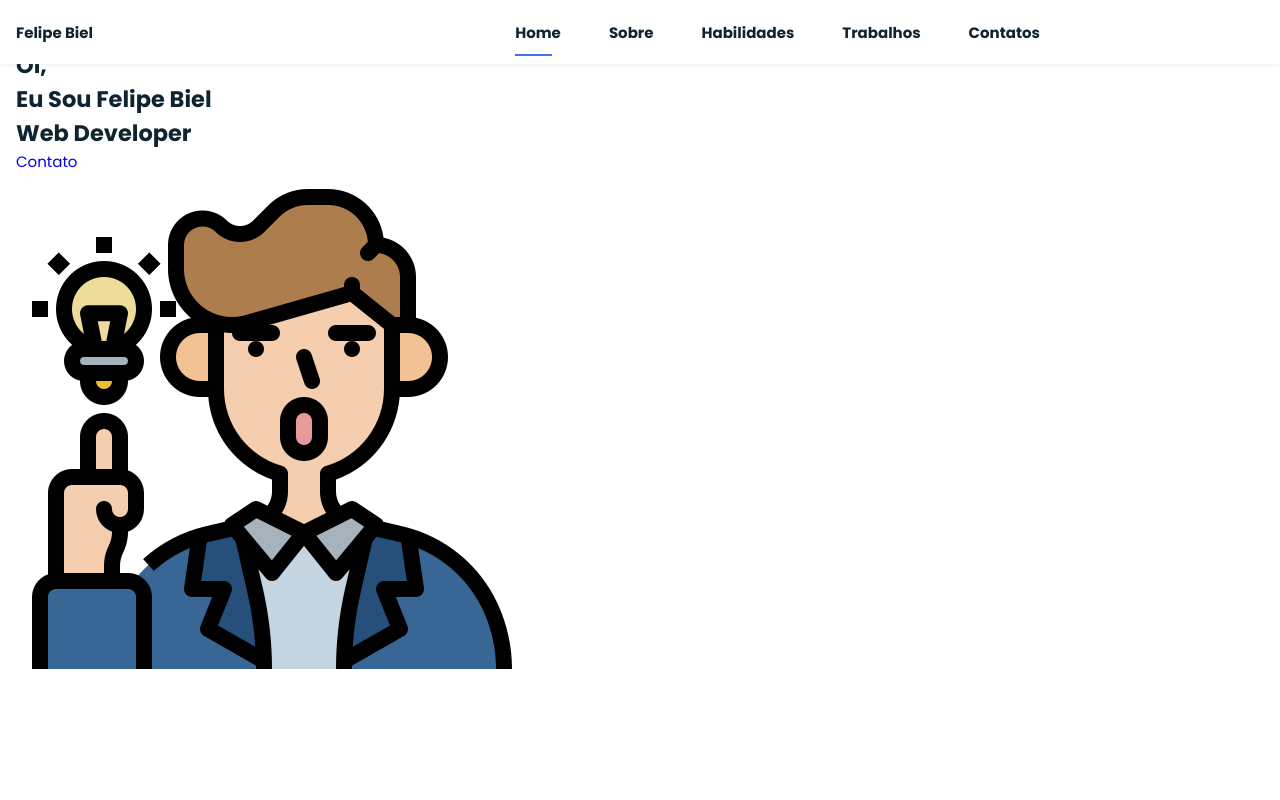
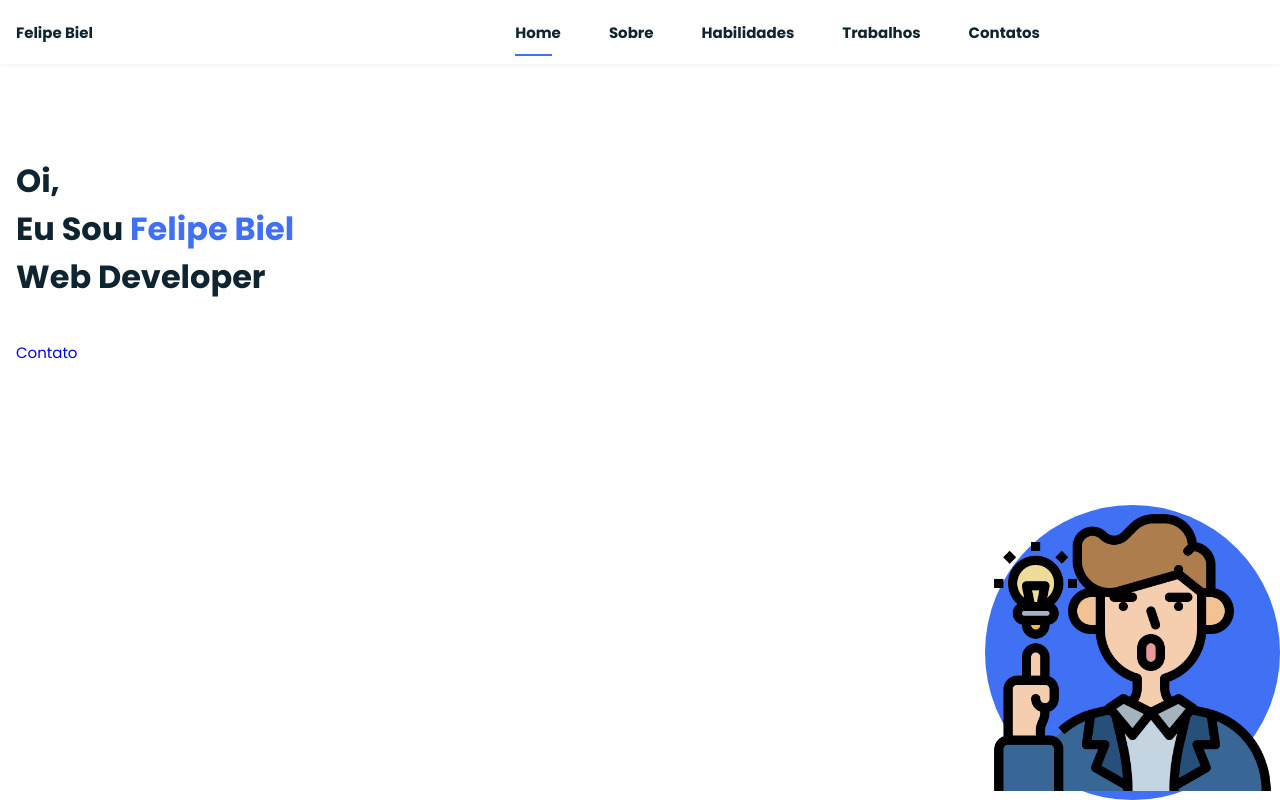
Before and after one commit to felipebiel/site-portifolio-2, a Vue app: page / in a window 1280 px wide. Built offline with nearby package versions, Linux system fonts and the light colour scheme; some icons are missing.

Commit message:
new: Forma de mudar a cor dos icones em hover dos contatos (limitação do boxicons)

```diff
--- a/src/components/home/Home.html
+++ b/src/components/home/Home.html
@@ -7,8 +7,14 @@
     </div>
 
     <div class="home__social">
-        <a href="#" class="home__social--icon"><i class='bx bxl-linkedin'></i></a>
-        <a href="#" class="home__social--icon"><i class='bx bxl-github'></i></a>
+        <a href="#" class="home__social--icon">
+            <box-icon name='linkedin' type='logo' :color="colorHover[0]" @mouseover="$set(colorHover, 0, '#4070f4')"
+                @mouseleave="$set(colorHover, 0, '#0e2431')"></box-icon>
+        </a>
+        <a href="#" class="home__social--icon">
+            <box-icon name='github' type='logo' :color="colorHover[1]" @mouseover="$set(colorHover, 1, '#4070f4')"
+                @mouseleave="$set(colorHover, 1, '#0e2431')"></box-icon>
+        </a>
     </div>
 
     <div class="home__img">
--- a/src/components/home/Home.js
+++ b/src/components/home/Home.js
@@ -0,0 +1,11 @@
+export default {
+    name: 'Home',
+    data() {
+        return {
+            colorHover: [
+                '#0e2431',
+                '#0e2431'
+            ]
+        }
+    },
+}
--- a/src/components/home/Home.scss
+++ b/src/components/home/Home.scss
@@ -0,0 +1,39 @@
+/* home */
+
+.home {
+    height: calc(100vh - var(--header-height));
+    row-gap: 1rem;
+  }
+
+  .home__data {
+    align-self: center;
+  }
+
+  .home__title {
+    font-size: var(--big-font-size);
+    margin-bottom: var(--mb-5);
+
+    &--color{
+        color: var(--first-color);
+    }
+  }
+
+
+  .home__social {
+    display: flex;
+    flex-direction: column;
+
+    &--icon{
+        width: max-content;
+        margin-bottom: var(--mb-2);
+    }
+  }
+
+  .home__img {
+    position: absolute;
+    right: 0;
+    bottom: 0;
+    width: 295px;
+    background-color: var(--first-color);
+    border-radius: 100%;
+  }
```
